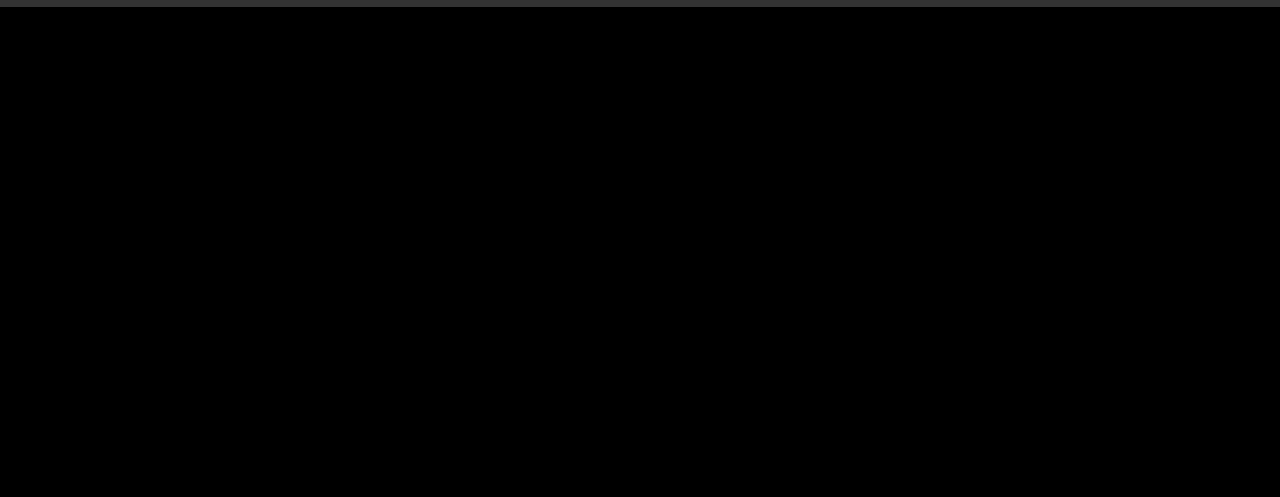
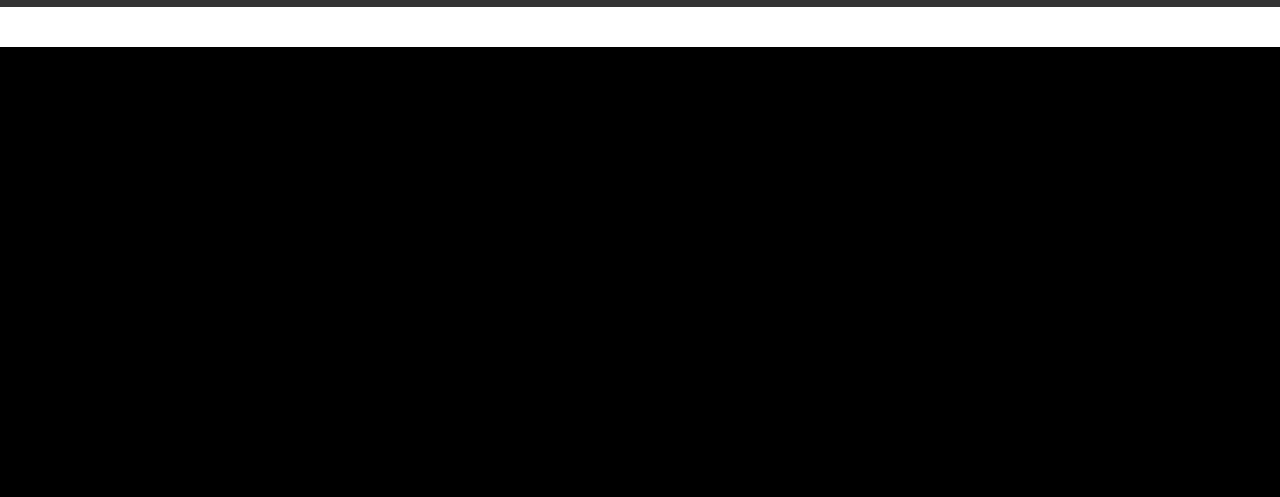
Before and after one commit to Lanerinsaner/Resume, a plain HTML site: page index.html in a window 1280 px wide. Shown: the part 303-800 px from the top of the page. Drawn offline with nearby package versions, Linux system fonts and the light colour scheme.

Commit message:
resume updates

```diff
--- a/index.html
+++ b/index.html
@@ -16,7 +16,7 @@
 					<i class="fa fa-github" aria-hidden="true"></i> GutHub Profile: <a href="https://github.com/Lanerinsaner">Lanerinsaner </a>
 				</div>
 			</div>
-			<div class="col-xs-12 col-sm-12 col-md-12">
+			<div class="col-xs-12 col-sm-12 col-md-12 center">
 
 			</div>
 		</div>
--- a/site.css
+++ b/site.css
@@ -3,6 +3,12 @@
 	padding: 20px;
 	color: white;
 
+}
+.center{
+    background-color: white;
+	padding: 20px;
+	color: white;
+    padding-color: black;
 }
 
 img.img-circle {
```
